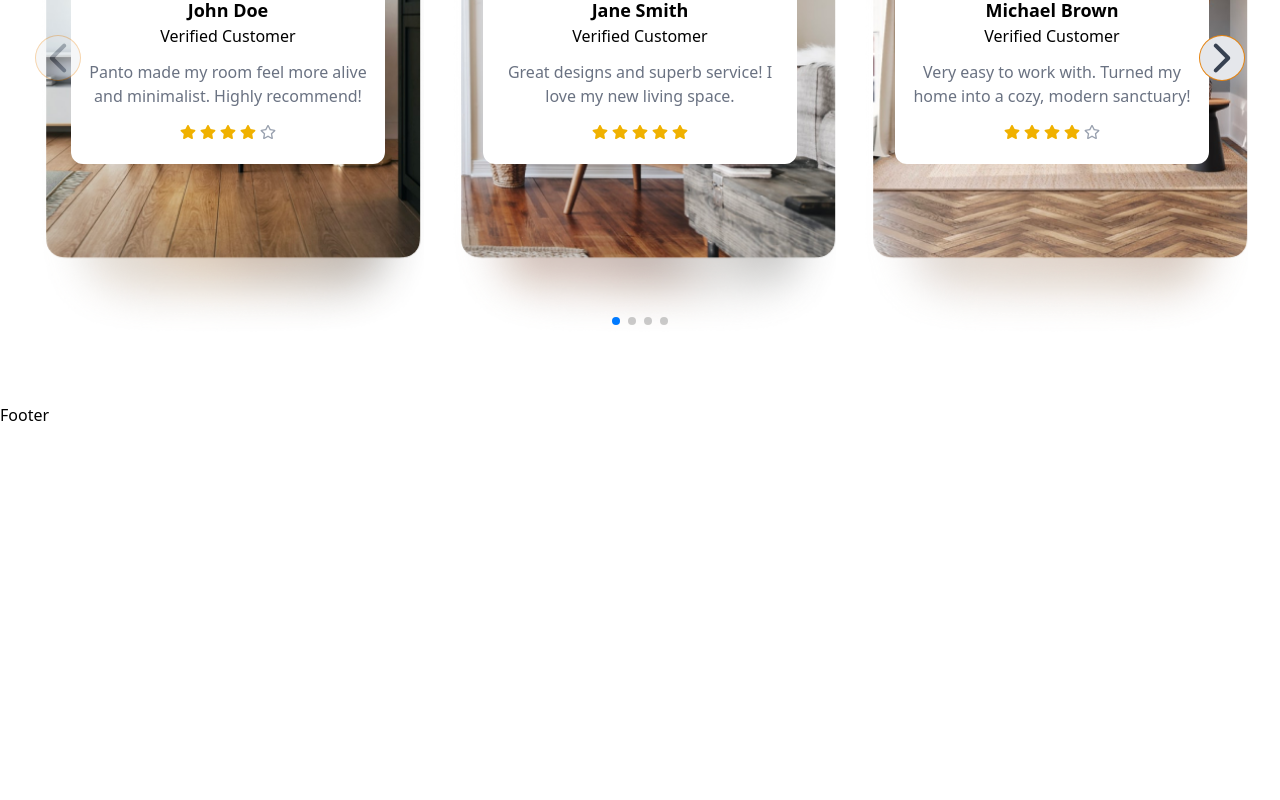
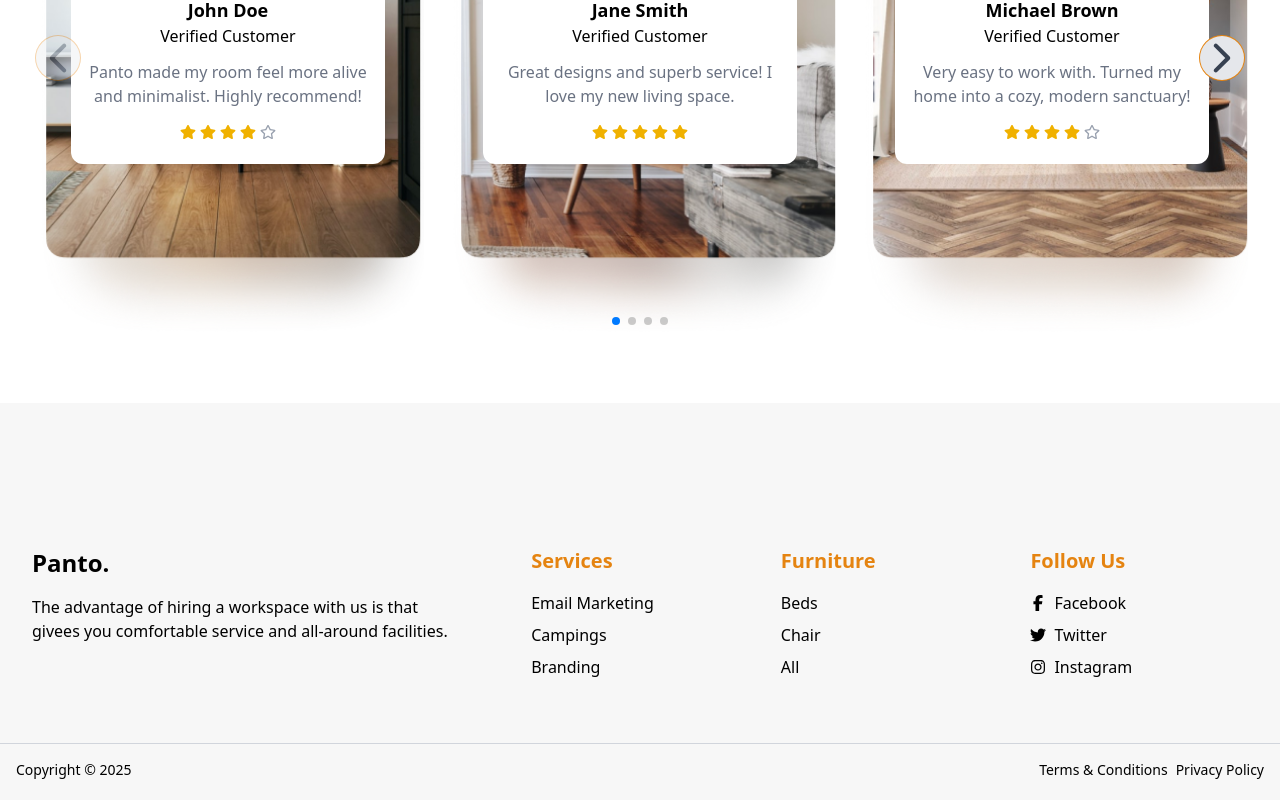
Before and after one commit to khanRabiul/panto, a React (Vite) app: page / in a window 1280 px wide. Shown: the part 3988-4788 px from the top of the page. Before the commit the page ends 4415 px from the top, so only its background shows below. Built offline with nearby package versions, Linux system fonts and the light colour scheme.

Commit message:
[Footer] section added

```diff
--- a/src/App.jsx
+++ b/src/App.jsx
@@ -1,5 +1,6 @@
 import { Outlet } from "react-router-dom";
 import Navbar from "./components/Navbar";
+import Footer from "./components/Footer";
 
 const App = () => {
   return (
@@ -8,7 +9,7 @@ const App = () => {
       <main className="min-h-screen">
         <Outlet />
       </main>
-      <footer>Footer</footer>
+      <Footer />
     </>
   );
 };
--- /dev/null
+++ b/src/components/Footer.jsx
@@ -0,0 +1,81 @@
+import { FaFacebookF, FaInstagram, FaTwitter } from "react-icons/fa6";
+import { Link } from "react-router-dom";
+
+const Footer = () => {
+  return (
+    <footer className="bg-secondary-bg dark:bg-secondary text-black dark:text-white pt-20 pb-5">
+      <div className="section-container grid grid-cols-1 sm:grid-cols-2 md:grid-cols-5 gap-8 px-8 ">
+        <div className="md:col-span-2">
+          <h2 className="text-2xl font-bold mb-4">
+            <Link to={"/"}>Panto.</Link>
+          </h2>
+          <p className="text-base md:mr-12">
+            The advantage of hiring a workspace with us is that givees you comfortable service and all-around facilities.
+          </p>
+        </div>
+
+        <div>
+          <h3 className="text-xl font-semibold mb-4 text-primary">Services</h3>
+          <ul className="space-y-2">
+            <li className="hover:text-primary">
+              <Link to={"/"}>Email Marketing</Link>
+            </li>
+            <li className="hover:text-primary">
+              <Link to={"/"}>Campings</Link>
+            </li>
+            <li className="hover:text-primary">
+              <Link to={"/"}>Branding</Link>
+            </li>
+          </ul>
+        </div>
+
+        <div>
+          <h3 className="text-xl font-semibold mb-4 text-primary">Furniture</h3>
+          <ul className="space-y-2">
+            <li className="hover:text-primary">Beds</li>
+            <li className="hover:text-primary">
+              <Link to={"/"}>Chair</Link>
+            </li>
+            <li className="hover:text-primary">
+              <Link to={"/"}>All</Link>
+            </li>
+          </ul>
+        </div>
+
+        <div>
+          <h3 className="text-xl font-semibold mb-4 text-primary">Follow Us</h3>
+          <ul className="space-y-2">
+            <li className="hover:text-primary ">
+              <Link to={"/"} className="flex items-center gap-2">
+                <FaFacebookF /> <span>Facebook</span>
+              </Link>
+            </li>
+            <li className="hover:text-primary">
+              <Link to={"/"} className="flex items-center gap-2">
+                <FaTwitter /> <span>Twitter</span>
+              </Link>
+            </li>
+            <li className="hover:text-primary">
+              <Link to={"/"} className="flex items-center gap-2">
+                <FaInstagram />
+                <span>Instagram</span>
+              </Link>
+            </li>
+          </ul>
+        </div>
+      </div>
+
+      <div className="section-container py-0 flex items-center justify-between gap-2 border-t border-gray-300 text-black dark:bg-gray-800 text-sm font-thin pt-4">
+        <div className="text-left ">
+          <p>Copyright &copy; {new Date().getFullYear()}</p>
+        </div>
+        <div className="flex items-center gap-2">
+          <p>Terms & Conditions </p>
+          <p>Privacy Policy</p>
+        </div>
+      </div>
+    </footer>
+  );
+};
+
+export default Footer;
--- a/src/components/page/home/Home.jsx
+++ b/src/components/page/home/Home.jsx
@@ -1,3 +1,4 @@
+import Footer from "../../Footer";
 import Products from "../shop/Products";
 import Exprience from "./Experience";
 import Hero from "./Hero";
```
Also changed, not shown: src/components/page/home/Testimonials.jsx (line endings or trailing spaces).
